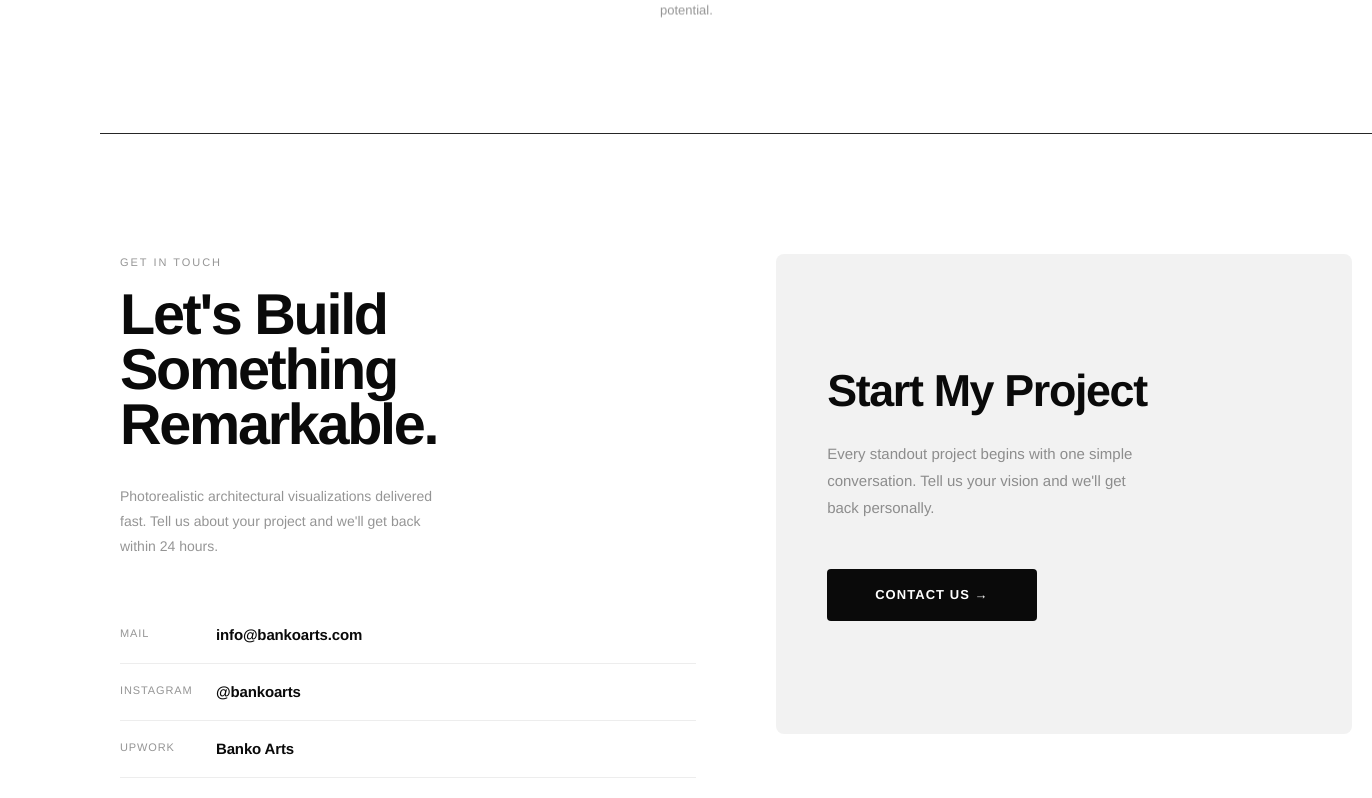
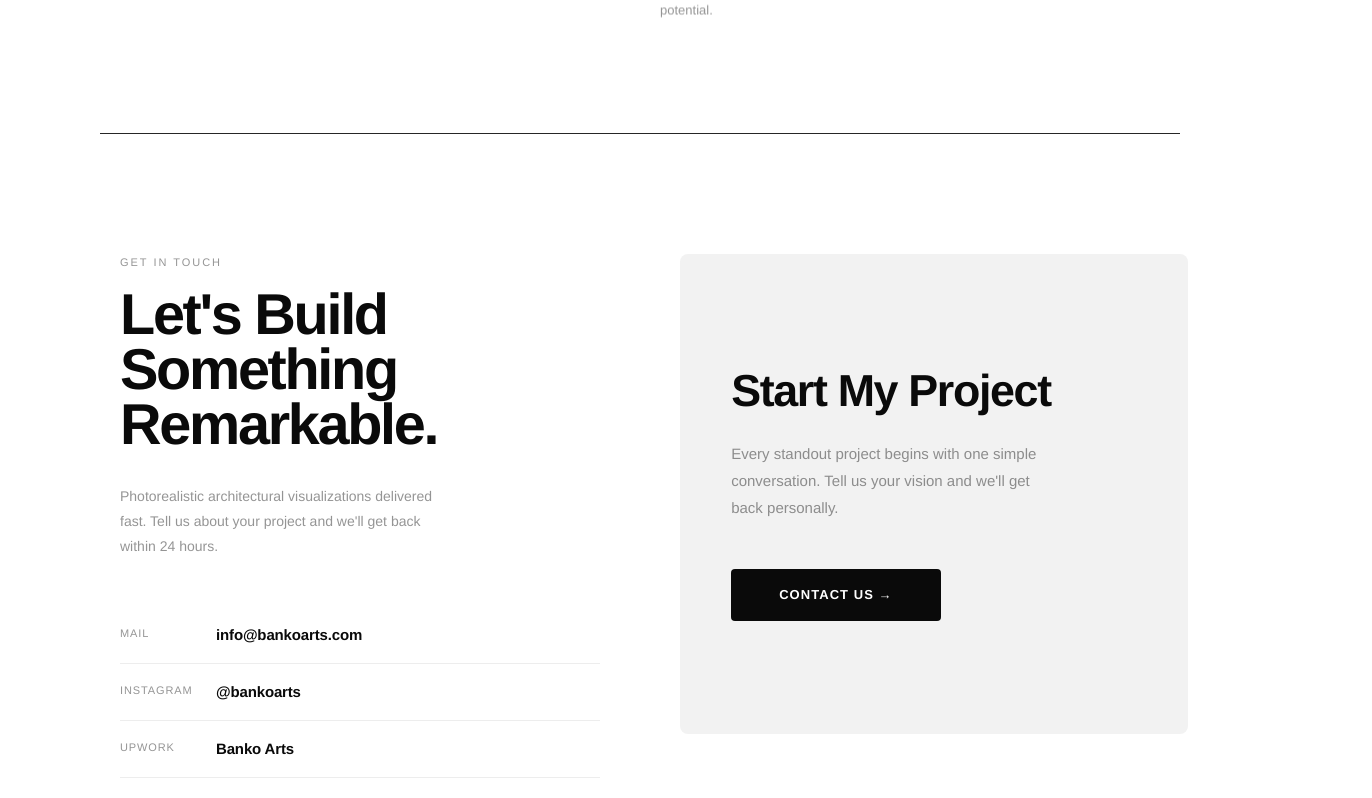
Before and after one commit to berkbankoglu/banko-arts-portfolio, a Next.js app: page / in a window 1280 px wide. Shown: the part 3100-3898 px from the top of the page, 1372 px wide, since content can reach past the window. Built offline with nearby package versions, Linux system fonts and the light colour scheme; no server answers.

Commit message:
Contact slide: fixed-position panels clipped exactly to sidebar left edge (92px from right)

```diff
--- a/app/page.js
+++ b/app/page.js
@@ -520,6 +520,89 @@ function OurWorksLabel({ imgHeight, visible }) {
   );
 }
 
+/* ─── Contact Slide (viewport-pinned panels) ────────────── */
+function ContactSlide({ showForm, leaving, openForm, closeForm }) {
+  const anchorRef = useRef(null);
+  const [rect, setRect] = useState(null);
+
+  useEffect(() => {
+    const update = () => {
+      if (anchorRef.current) setRect(anchorRef.current.getBoundingClientRect());
+    };
+    update();
+    window.addEventListener('resize', update);
+    window.addEventListener('scroll', update, { passive: true });
+    return () => { window.removeEventListener('resize', update); window.removeEventListener('scroll', update); };
+  }, []);
+
+  const top    = rect ? rect.top + window.scrollY : 0;
+  const left   = rect ? rect.left : 0;
+  const height = rect ? rect.height : 0;
+  // Panel sağ kenarı = viewport sağından 92px içeride (sidebar'ın sol kenarı)
+  const right  = 92;
+
+  return (
+    <>
+      {/* Anchor: layout'taki yeri tutar */}
+      <div ref={anchorRef} style={{ position:'absolute', inset:0 }} />
+
+      {/* Clip wrapper: overflow:hidden, tam viewport-based koordinatlarla */}
+      <div style={{
+        position:'fixed',
+        top: rect ? rect.top : 0,
+        left: left,
+        right: right,
+        height: height,
+        overflow:'hidden',
+        pointerEvents:'none',
+        zIndex: 10,
+      }}>
+        {/* "Start My Project" panel */}
+        <div style={{
+          position:'absolute', inset:0,
+          display:'flex', flexDirection:'column', alignItems:'flex-start', justifyContent:'center',
+          background:'#f2f2f2', borderRadius:8,
+          padding:'clamp(48px, 6vw, 80px) clamp(32px, 4vw, 60px)',
+          transform: (showForm && !leaving) ? 'translateX(110%)' : 'translateX(0)',
+          transition:'transform 2.1s cubic-bezier(0.77,0,0.18,1)',
+          pointerEvents: (showForm && !leaving) ? 'none' : 'all',
+        }}>
+          <h3 style={{ fontSize:'clamp(32px, 3.5vw, 60px)', fontWeight:800, letterSpacing:'-0.03em', lineHeight:1.1, marginBottom:24 }}>
+            Start My Project
+          </h3>
+          <p style={{ fontSize:15, color:'var(--muted)', lineHeight:1.8, maxWidth:320, marginBottom:48 }}>
+            Every standout project begins with one simple conversation. Tell us your vision and we'll get back personally.
+          </p>
+          <button onClick={openForm}
+            style={{ padding:'16px 48px', background:'var(--black)', color:'#fff', border:'none', fontSize:13, fontWeight:600, letterSpacing:'0.08em', textTransform:'uppercase', borderRadius:4, cursor:'pointer', transition:'opacity 0.2s' }}
+            onMouseEnter={e=>e.currentTarget.style.opacity='0.75'}
+            onMouseLeave={e=>e.currentTarget.style.opacity='1'}>
+            Contact Us →
+          </button>
+        </div>
+
+        {/* Form panel */}
+        <div style={{
+          position:'absolute', inset:0,
+          background:'#f7f7f7', borderRadius:8, padding:'clamp(24px, 3vw, 40px)',
+          transform: leaving ? 'translateX(110%)' : showForm ? 'translateX(0)' : 'translateX(110%)',
+          transition:'transform 2.1s cubic-bezier(0.77,0,0.18,1)',
+          pointerEvents: (showForm && !leaving) ? 'all' : 'none',
+          overflowY:'auto',
+        }}>
+          <button onClick={closeForm}
+            style={{ background:'none', border:'none', fontSize:12, color:'var(--muted)', letterSpacing:'0.08em', textTransform:'uppercase', marginBottom:24, cursor:'pointer', display:'flex', alignItems:'center', gap:6 }}
+            onMouseEnter={e=>e.currentTarget.style.color='var(--black)'}
+            onMouseLeave={e=>e.currentTarget.style.color='var(--muted)'}>
+            ← Back
+          </button>
+          <ContactForm />
+        </div>
+      </div>
+    </>
+  );
+}
+
 /* ─── Contact Section ───────────────────────────────────── */
 function ContactSection() {
   const ref = useRef(null);
@@ -545,7 +628,7 @@ function ContactSection() {
   };
 
   return (
-    <section id="section-contact" ref={ref} style={{ borderTop:'1px solid var(--sep)', overflow:'hidden', marginRight:'calc(-1 * clamp(100px, 7vw, 160px) - 92px)' }}>
+    <section id="section-contact" ref={ref} style={{ borderTop:'1px solid var(--sep)' }}>
       <div style={{ display:'grid', gridTemplateColumns:'1fr 1fr', alignItems:'start', gap:80, padding:'120px 20px 100px' }}>
 
         {/* Sol — hiç değişmez */}
@@ -579,51 +662,15 @@ function ContactSection() {
           </div>
         </div>
 
-        {/* Sağ — slide panel */}
-        <div style={{ position:'relative', overflow:'visible', height:'clamp(480px, 55vh, 700px)' }}>
-
-          {/* "Start My Project" kutusu */}
-          <div style={{
-            position:'absolute', inset:0,
-            display:'flex', flexDirection:'column', alignItems:'flex-start', justifyContent:'center',
-            background:'#f2f2f2', borderRadius:8, padding:'clamp(48px, 6vw, 80px) clamp(32px, 4vw, 60px)',
-            textAlign:'left',
-            transform: (showForm && !leaving) ? 'translateX(100vw)' : 'translateX(0)',
-            transition:'transform 2.1s cubic-bezier(0.77,0,0.18,1)',
-            pointerEvents: (showForm && !leaving) ? 'none' : 'all',
-          }}>
-            <h3 style={{ fontSize:'clamp(32px, 3.5vw, 60px)', fontWeight:800, letterSpacing:'-0.03em', lineHeight:1.1, marginBottom:24 }}>
-              Start My Project
-            </h3>
-            <p style={{ fontSize:15, color:'var(--muted)', lineHeight:1.8, maxWidth:320, marginBottom:48 }}>
-              Every standout project begins with one simple conversation. Tell us your vision and we'll get back personally.
-            </p>
-            <button onClick={openForm}
-              style={{ padding:'16px 48px', background:'var(--black)', color:'#fff', border:'none', fontSize:13, fontWeight:600, letterSpacing:'0.08em', textTransform:'uppercase', borderRadius:4, cursor:'pointer', transition:'opacity 0.2s' }}
-              onMouseEnter={e=>e.currentTarget.style.opacity='0.75'}
-              onMouseLeave={e=>e.currentTarget.style.opacity='1'}>
-              Contact Us →
-            </button>
-          </div>
-
-          {/* Form */}
-          <div style={{
-            position:'absolute', inset:0,
-            background:'#f7f7f7', borderRadius:8, padding:'clamp(24px, 3vw, 40px)',
-            transform: leaving ? 'translateX(100vw)' : showForm ? 'translateX(0)' : 'translateX(100vw)',
-            transition:'transform 2.1s cubic-bezier(0.77,0,0.18,1)',
-            pointerEvents: (showForm && !leaving) ? 'all' : 'none',
-            overflowY: 'auto',
-          }}>
-            <button onClick={closeForm}
-              style={{ background:'none', border:'none', fontSize:12, color:'var(--muted)', letterSpacing:'0.08em', textTransform:'uppercase', marginBottom:24, cursor:'pointer', display:'flex', alignItems:'center', gap:6 }}
-              onMouseEnter={e=>e.currentTarget.style.color='var(--black)'}
-              onMouseLeave={e=>e.currentTarget.style.color='var(--muted)'}>
-              ← Back
-            </button>
-            <ContactForm />
-          </div>
-
+        {/* Sağ — slide panel: fixed-position clip container, viewport'a göre 92px'de biter */}
+        <div style={{ position:'relative', height:'clamp(480px, 55vh, 700px)' }}>
+          {/* Bu div layout alanını tutar, içindeki fixed div viewport'a uzanır */}
+          <ContactSlide
+            showForm={showForm}
+            leaving={leaving}
+            openForm={openForm}
+            closeForm={closeForm}
+          />
         </div>
       </div>
     </section>
```
